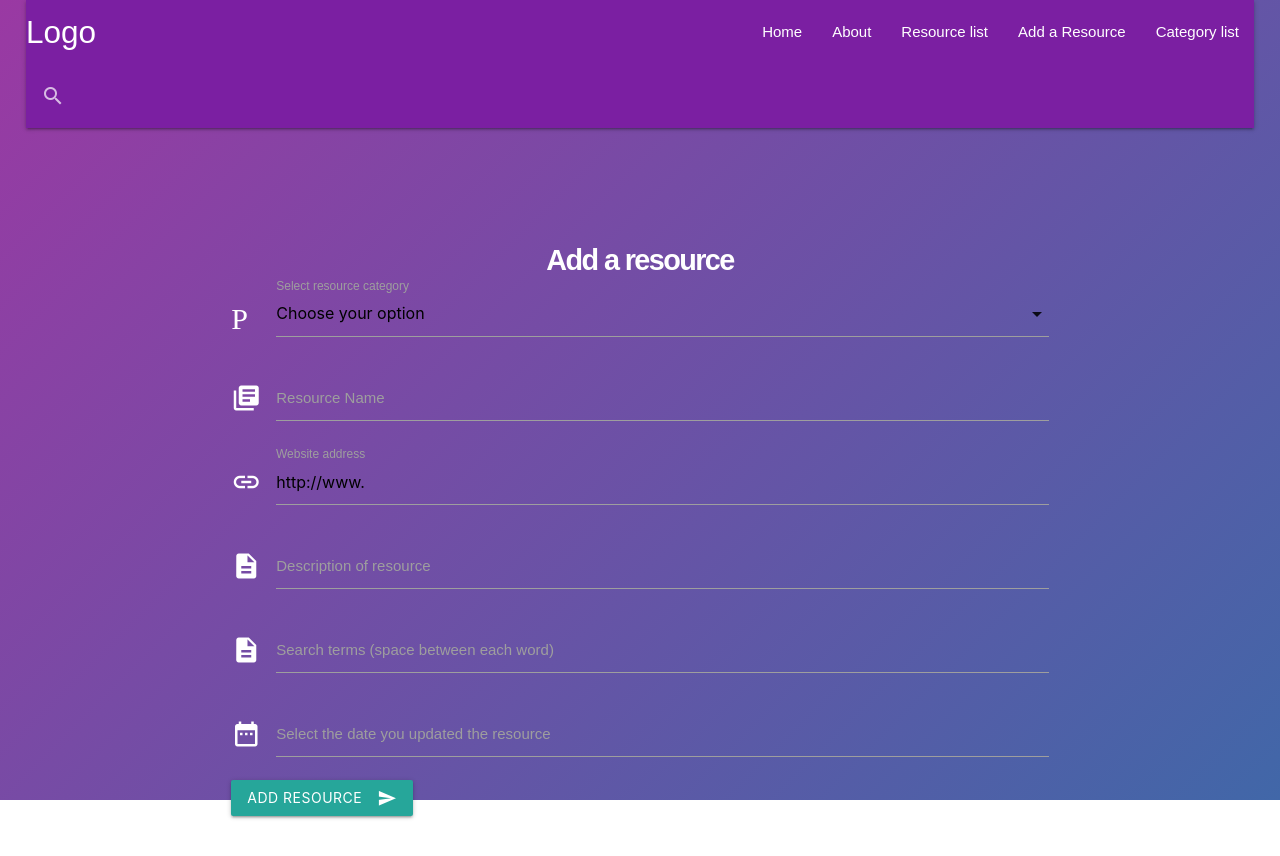
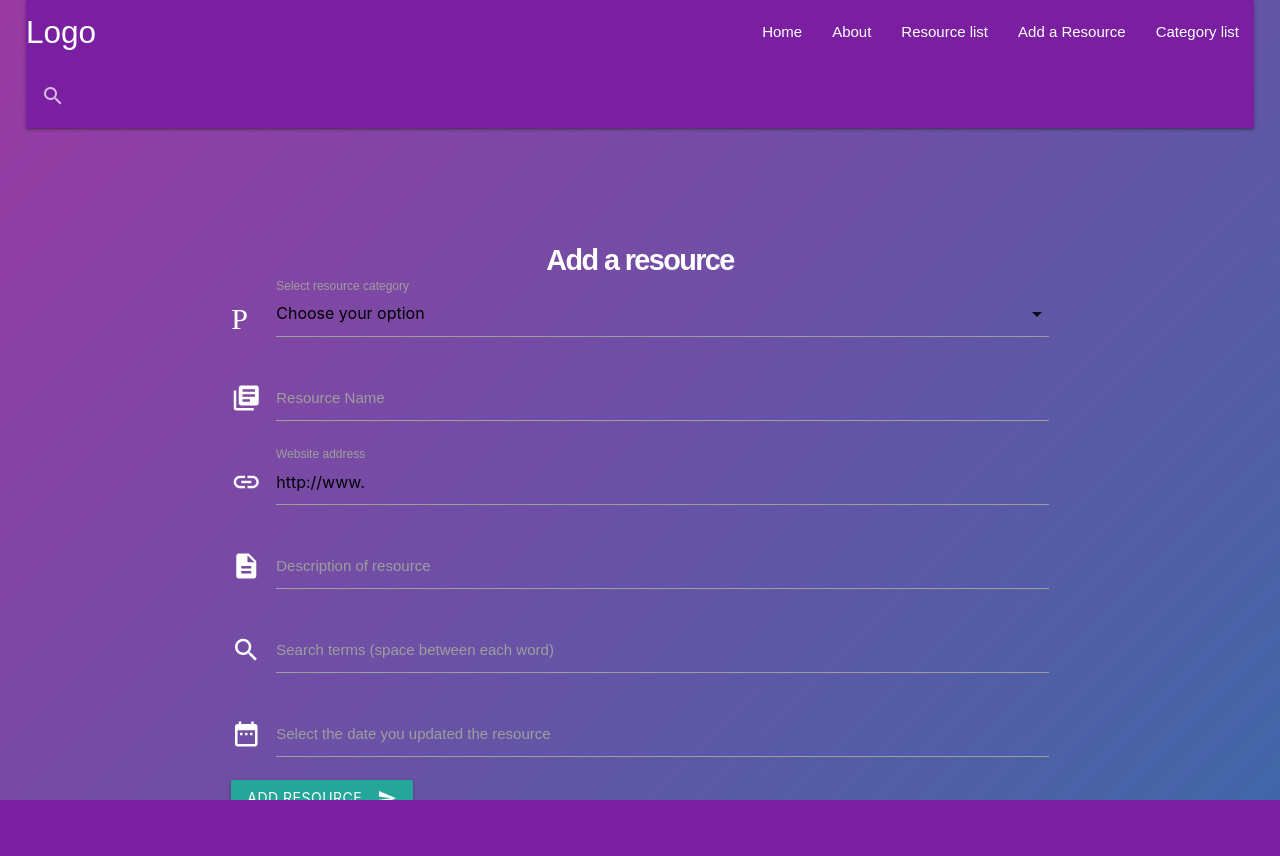
Before and after one commit to Mismiles/clinical-search-tool, a Flask app: page /addresource in a window 1280 px wide. After the commit the page ends 800 px from the top, so only its background shows below. Run offline with Flask 2, Linux system fonts and the light colour scheme; data that the repository does not hold is empty; some libraries are stand-ins or nearby versions.

Commit message:
changed html, p and body to 'fixed' in css

```diff
--- a/static/css/style.css
+++ b/static/css/style.css
@@ -6,6 +6,7 @@ html, p, body {
   height: 100%;
   padding: 0;
   margin: 0;
+  position: fixed;
 }
 
 *, *:before, *:after {
--- a/templates/addresource.html
+++ b/templates/addresource.html
@@ -32,7 +32,7 @@
         <label for="icon_prefix">Description of resource</label>
     </div>
         <div class="input-field col s12">
-        <i class="material-icons prefix">description</i>
+        <i class="material-icons prefix">search</i>
         <input id="search_terms" name="search_terms" type="text" class="validate">
         <label for="icon_prefix">Search terms (space between each word)</label>
     </div>
```
